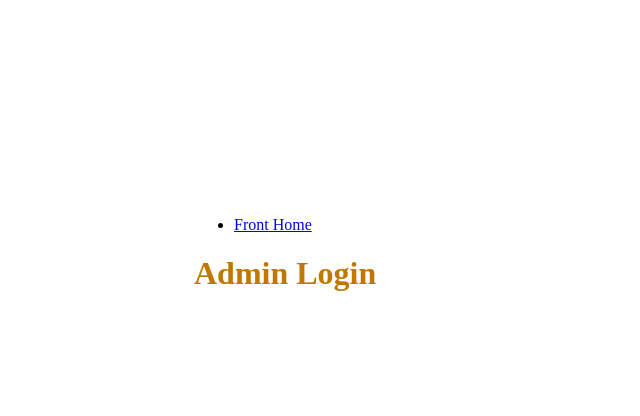
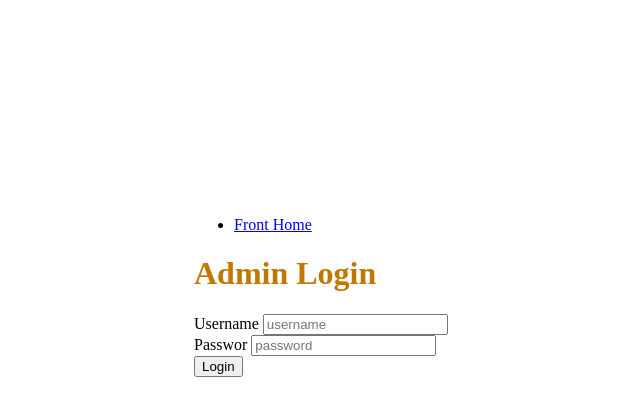
Before and after one commit to gurnitha/django-clone-amazon-re-renewed, a Django app: page /admin/login in a window 1280 px wide. Shown: the top 416 px of the page, without its empty margins (146-786 px from the left). Run offline with Django 3.2, Linux system fonts and the light colour scheme.

Commit message:
8.5.32 Adding form to admin-login.html

```diff
--- a/templates/backend/admin-login.html
+++ b/templates/backend/admin-login.html
@@ -8,5 +8,30 @@
 
 <!-- Content -->
 {% block content %}
-	<h1 style="color:#C07800;">Admin Login</h1>
+	<div>
+		<h1 style="color:#C07800;">Admin Login</h1>
+		<form
+			method=""
+			action="">
+			<div>
+				<label for="email">Username</label>
+				<input
+					type="text"
+					name="username"
+					placeholder="username">
+			</div>
+			<div>
+				<label for="email">Passwor</label>
+				<input
+					type="password"
+					name="password"
+					placeholder="password">
+			</div>
+
+			<div>
+				<button type="submit">Login</button>
+			</div>
+
+		</form>
+	</div>
 {% endblock content %}
```
Also changed, not shown: README.md.
